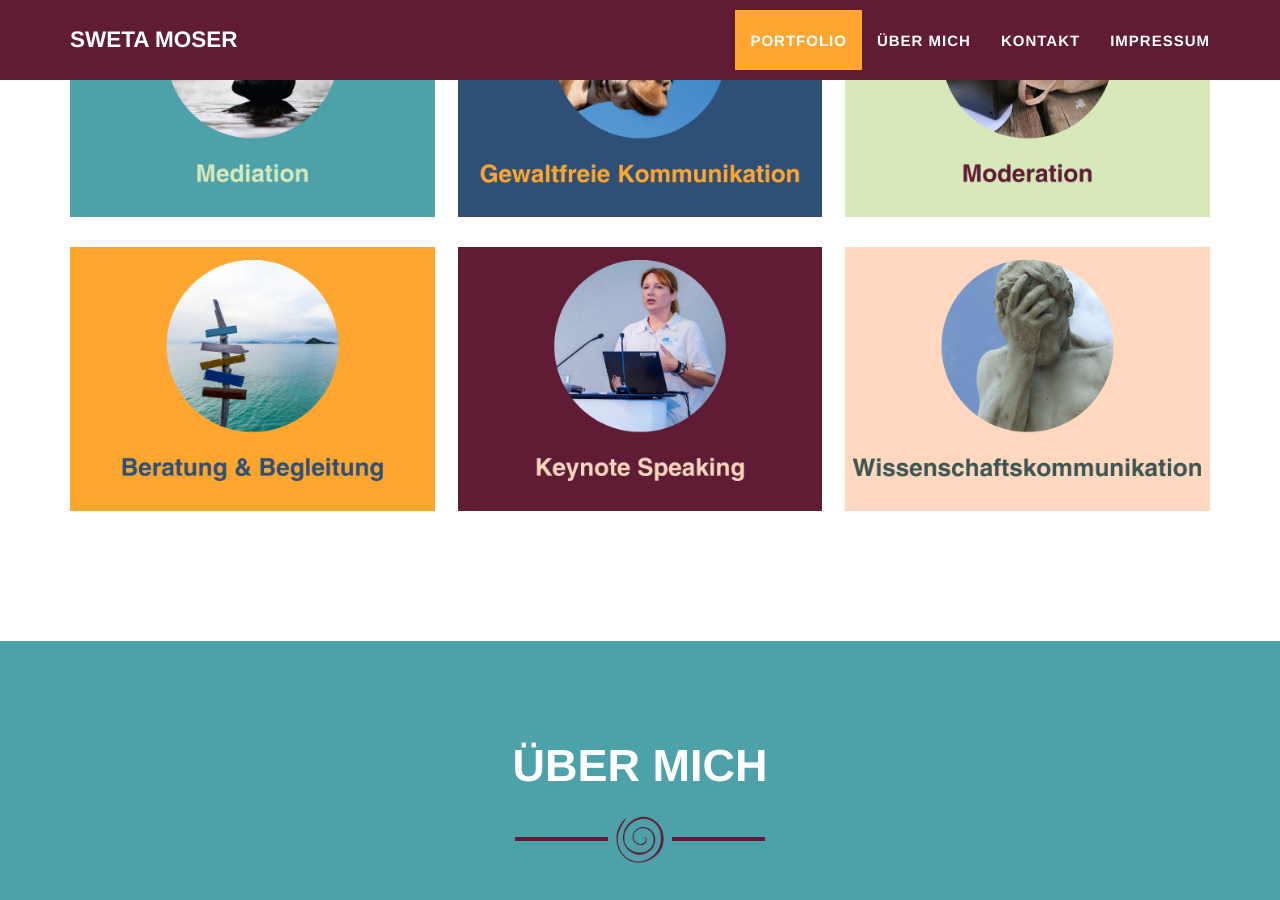
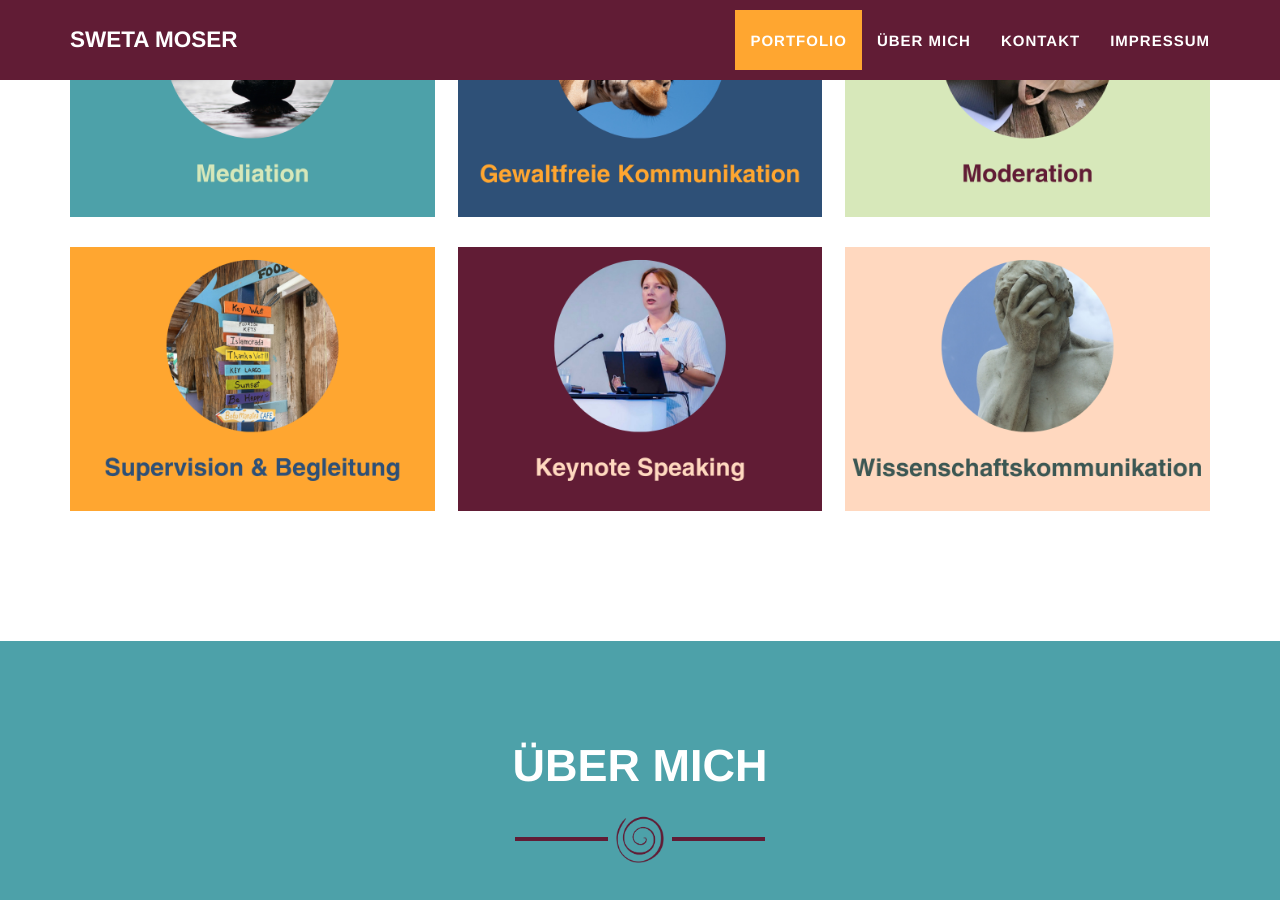
Before and after one commit to swetamoser/swetamoser.github.io, a Jekyll site: the page built from _posts/2014-07-18-project-1.markdown, in a window 1280 px wide and 900 px high, scrolled down 1117 px. Built offline with Jekyll 4.4.1, drawn with Linux system fonts in a browser that asks for light colours.

Commit message:
weitere bilder angepasst

```diff
--- a/_posts/2014-07-15-project-4.markdown
+++ b/_posts/2014-07-15-project-4.markdown
@@ -2,7 +2,7 @@
 layout: default
 modal-id: 4
 date: 2014-07-15
-img: berati.png
+img: 5.png
 alt: Verschiedene Wegweiser
 project-date: April 2014
 client: Start Bootstrap
--- a/_posts/2014-07-18-project-1.markdown
+++ b/_posts/2014-07-18-project-1.markdown
@@ -3,7 +3,7 @@ layout: default
 modal-id: 1
 date: 2014-07-18
 img: 1.png
-alt: Kugeln und Stäbe in Balance
+alt: Steinturm in Balance
 project-date: April 2014
 client: Start Bootstrap
 category: Web Development
```
